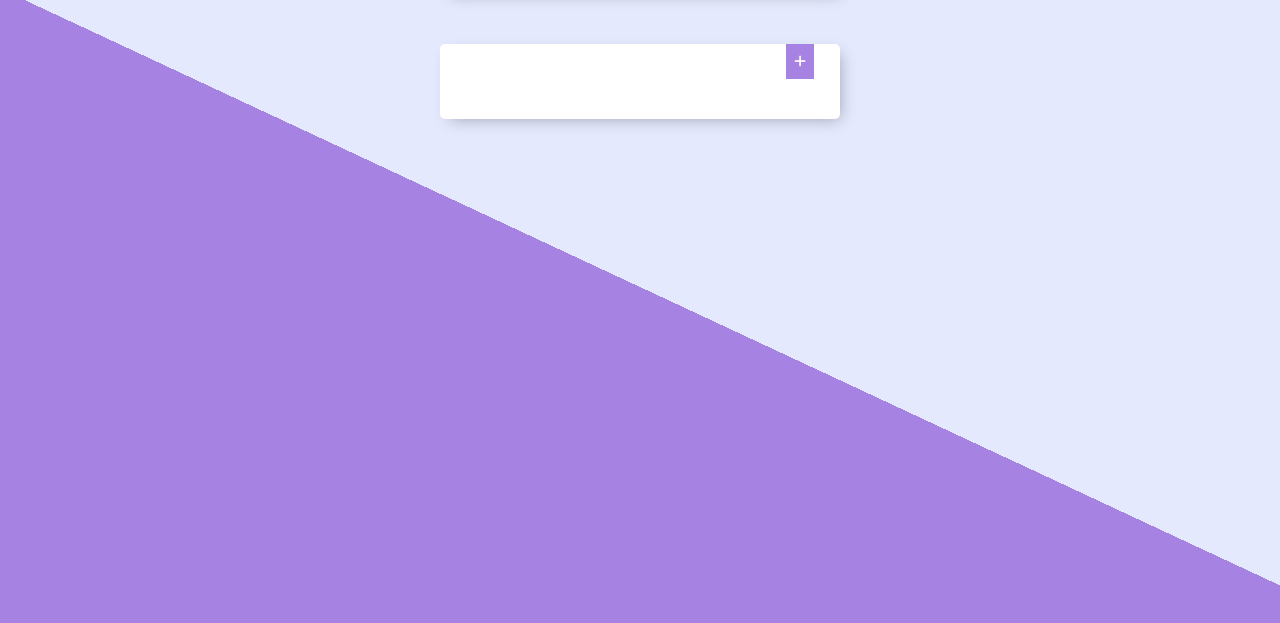
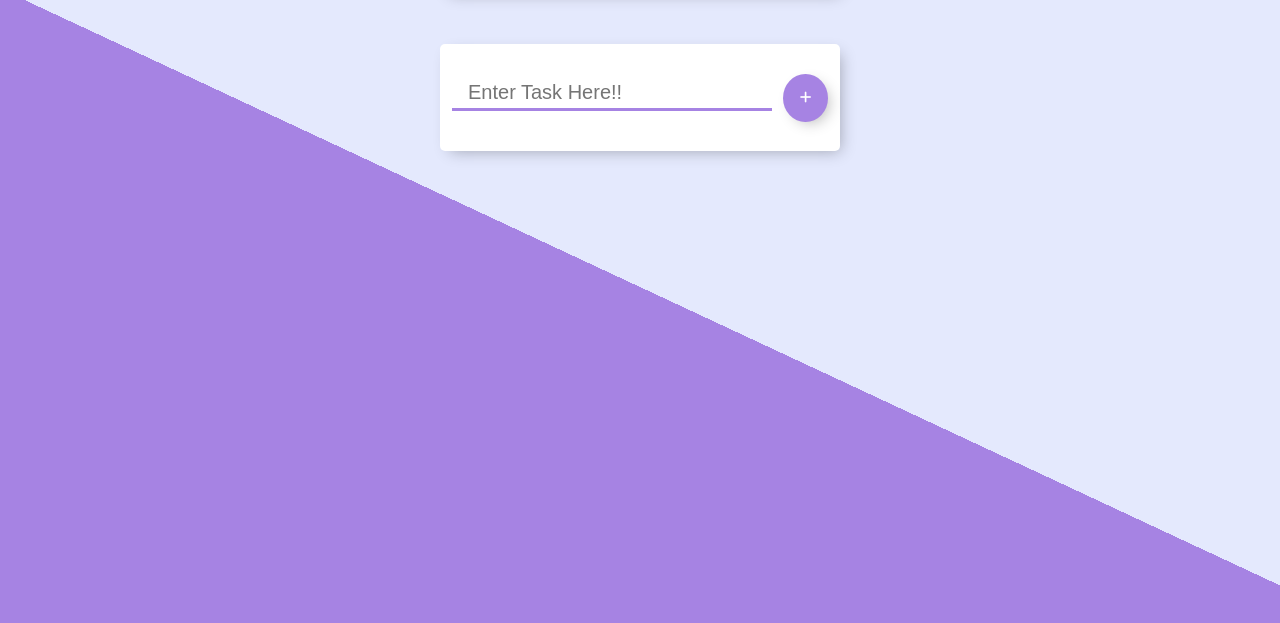
Before and after one commit to IG-Traninig-2K21/ig-training-task, a plain HTML site: page assignment-2 {to-do-list}/index.html in a window 1280 px wide. Shown: the part 113-736 px from the top of the page. Drawn offline with Linux system fonts and the light colour scheme.

Commit message:
add files in task-2

```diff
--- a/assignment-2 {to-do-list}/index.html
+++ b/assignment-2 {to-do-list}/index.html
@@ -4,7 +4,7 @@
     <meta charset="UTF-8">
     <meta http-equiv="X-UA-Compatible" content="IE=edge">
     <meta name="viewport" content="width=device-width, initial-scale=1.0">
-    <title>Document</title>
+    <title>to-do list</title>
     <link rel="stylesheet" href="todo.css">
     <script src="https://kit.fontawesome.com/ccb780018f.js" crossorigin="anonymous"></script>
 </head>
@@ -16,7 +16,7 @@
 
         <div class="box">
             <form>
-                <input type="text" class="todo-input">
+                <input type="text" placeholder="Enter Task Here!!" class="todo-input">
                 <button class="todo-btn"><i class="fas fa-plus icon"></i></button>
             </form>
 
--- a/assignment-2 {to-do-list}/todo.css
+++ b/assignment-2 {to-do-list}/todo.css
@@ -38,19 +38,23 @@ form input{
     min-width: 20rem;
     height: 35px;
     border: none;
+    border-bottom: 3px solid #A683E3;
     outline: none;
-    padding: 10px;
+    padding: 1rem;
     margin-bottom: 2.5rem;
     font-size: 20px;
+    margin-top: 2rem;
 }
 button.todo-btn{
-    height: 35px;
-    min-width: 1.8rem;
+    height: 3rem;
+    min-width: 2.8rem;
     outline: none;
     border: none;
     background-color: #A683E3;
     cursor: pointer;
-    margin-bottom: 2.5rem;
+    border-radius: 50%;
+    box-shadow: 5px 5px 15px -5px rgb(0 0 0 / 30%);
+    margin-left: 0.7rem;
 }
 .fas.icon{
     color: white;
@@ -69,13 +73,14 @@ button.todo-btn:hover{
     min-width: 20%;
 }
 .todo{
-    background-color: white;
+    background-color: #F0D9FF;
     display: flex;
     justify-content: space-between;
     align-items: center;
     transition: all .5s ease;
     padding: 0 1rem;
     padding-bottom: 1rem;
+    margin: 0.5rem;
 }
 .todo-listItem{
     flex: 1;
--- a/assignment-2 {to-do-list}/todo.js
+++ b/assignment-2 {to-do-list}/todo.js
@@ -21,6 +21,7 @@ function create(e)
         var newItem = document.createElement('li')
         newItem.innerHTML = todoinput.value;
         todoinput.value = "";
+        todoinput.focus();
         newItem.classList.add('todo-listItem');
         newDiv.appendChild(newItem);
 
```
